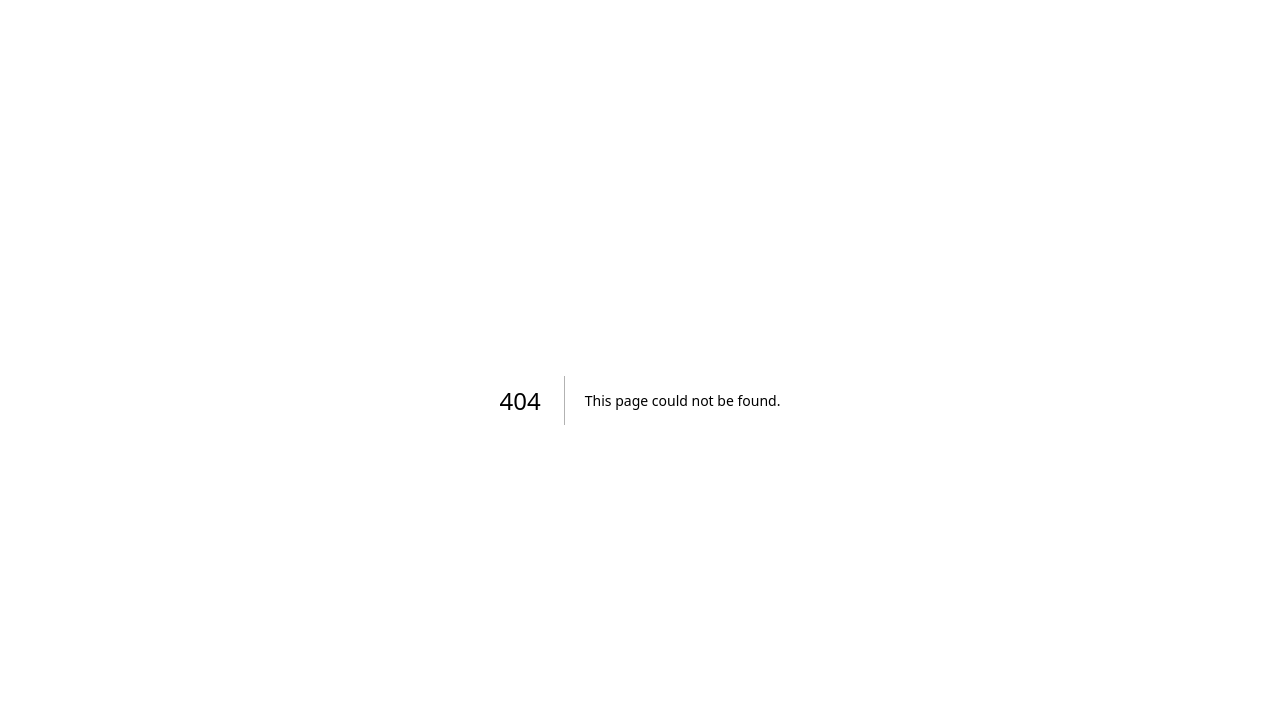
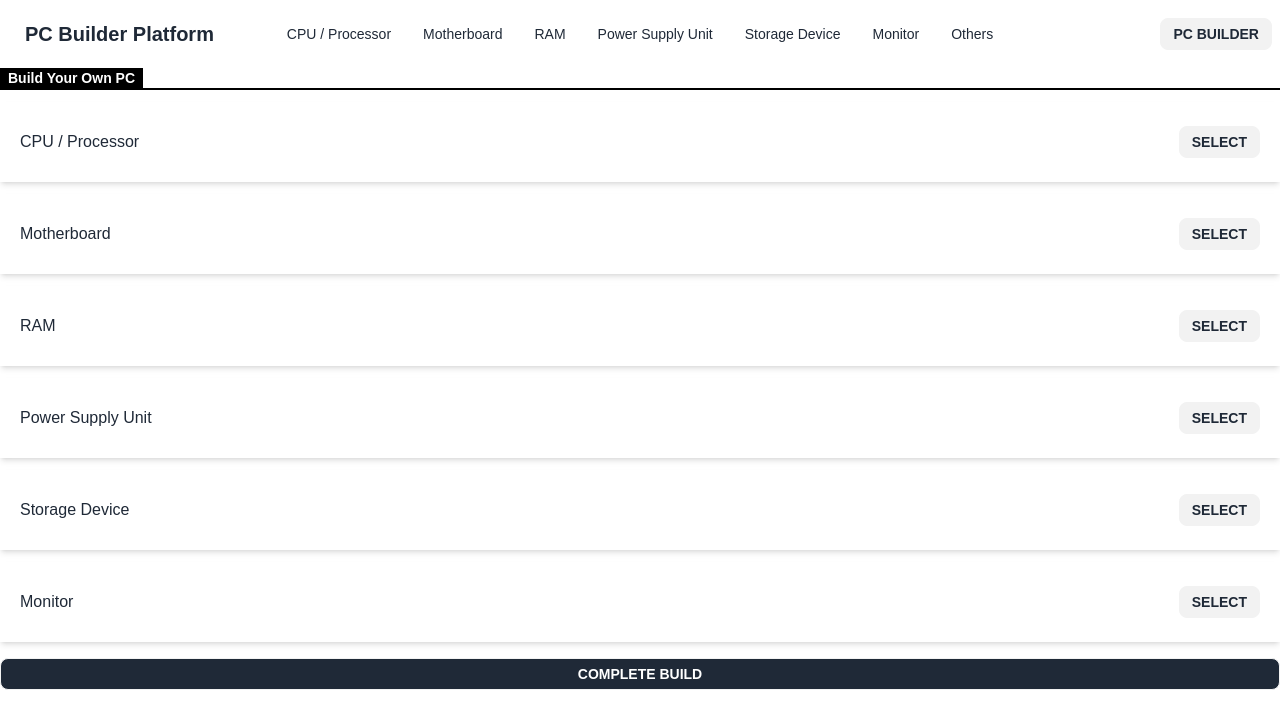
Before and after one commit to rakibshakib/pc-builder-front-6, a Next.js app: page /builders in a window 1280 px wide. Before the commit this address had no page. Shown: the top 728 px of the page. Built offline with nearby package versions, Linux system fonts and the light colour scheme.

Commit message:
pc builder page created with ssr data

```diff
--- a/src/components/Navbar.js
+++ b/src/components/Navbar.js
@@ -79,7 +79,9 @@ const Navbar = () => {
         </ul>
       </div>
       <div className="navbar-end">
-        <a className="btn btn-sm">PC Builder</a>
+        <Link href={`/builders`}>
+          <p className="btn btn-sm">PC Builder</p>
+        </Link>
       </div>
     </div>
   );
--- a/src/components/ProductDetails.js
+++ b/src/components/ProductDetails.js
@@ -34,7 +34,7 @@ const ViewProductDetails = ({ product }) => {
             <h2 className="text-md font-semibold">
               {product?.["Product Name"]}
             </h2>
-            <p>
+            <p className="pt-2">
               <span className="font-semibold">Category:</span>{" "}
               {product?.Category}
             </p>
--- /dev/null
+++ b/src/components/SelectProductCard.js
@@ -0,0 +1,56 @@
+import React from "react";
+
+const SelectProductCard = ({ product }) => {
+  return (
+    <div className="px-5 py-5 shadow-md mt-4">
+      <div className="grid lg:grid-cols-2 md:grid-cols-2 content-start gap-10 sm:grid-cols-1">
+        <div className="flex justify-start items-center">
+          <figure className="h-[150px]">
+            <img
+              src={product?.Image}
+              alt=""
+              width={150}
+              className="object-cover h-full w-full"
+            />
+          </figure>
+        </div>
+        <div className="lg:ml-4 md:ml-2 text-[12px]">
+          <div>
+            <h2 className="font-semibold">{product?.["Product Name"]}</h2>
+            <p className="pt-2">
+              <span className="font-semibold">Category:</span>{" "}
+              {product?.Category}
+            </p>
+            <p className="pt-2">
+              <span className="font-semibold">Status: </span>
+              <span
+                className={
+                  product?.Status == "In Stock"
+                    ? "bg-green-700 px-3 py-1 rounded-lg text-white"
+                    : "bg-yellow-300 px-3 py-1 rounded-lg text-black"
+                }
+              >
+                {product?.Status}
+              </span>
+            </p>
+            <p className="pt-2 font-semibold">
+              <span className="font-semibold">Price</span>: {product?.Price}
+            </p>
+            <p className="pt-2">
+              <span className="font-semibold">Average Rating: </span>
+              {product?.["Average Rating"]} (Out of 5 Stars)
+            </p>
+          </div>
+          <button
+            className="btn btn-sm mt-4 px-5 py-1 text-[12px]"
+            onClick={() => console.log("add to buld")}
+          >
+            Add To Builder
+          </button>
+        </div>
+      </div>
+    </div>
+  );
+};
+
+export default SelectProductCard;
--- /dev/null
+++ b/src/pages/builders/index.js
@@ -0,0 +1,81 @@
+import RootLayout from "@/components/RootLayout";
+import { useRouter } from "next/router";
+import React from "react";
+
+export const pcBuilderData = [
+  { name: "CPU / Processor", to: "/select-by-category", item: {} },
+  { name: "Motherboard", to: "/select-by-category", item: {} },
+  { name: "RAM", to: "/select-by-category", item: {} },
+  { name: "Power Supply Unit", to: "/select-by-category", item: {} },
+  { name: "Storage Device", to: "/select-by-category", item: {} },
+  { name: "Monitor", to: "/select-by-category", item: {} },
+];
+
+const PcBuilder = () => {
+  const router = useRouter();
+
+  const handleClick = (name) => {
+    router.push({
+      pathname: "/select-by-category",
+      query: { name },
+    });
+  };
+  const query = router?.query;
+  return (
+    <div className="container mx-auto">
+      <h2 className="border-b-2 border-black text-sm font-semibold">
+        <span className="bg-black text-white px-2 inline-block">
+          Build Your Own PC
+        </span>
+      </h2>
+      <div>
+        {pcBuilderData?.map((data) => (
+          <div
+            key={data?.name}
+            className="flex justify-between items-center mt-3 h-[80px] px-5 shadow-md"
+          >
+            <h2>{data?.name}</h2>
+            <button
+              onClick={() => handleClick(data.name)}
+              className="btn btn-sm"
+            >
+              Select
+            </button>
+          </div>
+        ))}
+{/*
+        <div className="flex justify-between items-center mt-3 h-[80px] px-5 shadow-md">
+          <h2>Motherboard</h2>
+          <button className="btn btn-sm">Select</button>
+        </div>
+        <div className="flex justify-between items-center mt-3 h-[80px] px-5 shadow-md">
+          <h2>RAM</h2>
+          <button className="btn btn-sm">Select</button>
+        </div>
+        <div className="flex justify-between items-center mt-3 h-[80px] px-5 shadow-md">
+          <h2>Power Supply Unit</h2>
+          <button className="btn btn-sm">Select</button>
+        </div>
+        <div className="flex justify-between items-center mt-3 h-[80px] px-5 shadow-md">
+          <h2>Storage Device</h2>
+          <button className="btn btn-sm">Select</button>
+        </div>
+        <div className="flex justify-between items-center mt-3 h-[80px] px-5 shadow-md">
+          <h2>Monitor</h2>
+          <button className="btn btn-sm">Select</button>
+        </div> */}
+      </div>
+      <div className="mt-4">
+        <button className="btn btn-sm hover:bg-black hover:text-white bg-gray-800 text-white w-full">
+          Complete Build{" "}
+        </button>
+      </div>
+    </div>
+  );
+};
+
+export default PcBuilder;
+
+PcBuilder.getLayout = function getLayout(page) {
+  return <RootLayout>{page}</RootLayout>;
+};
--- a/src/pages/productDetails/[productId].js
+++ b/src/pages/productDetails/[productId].js
@@ -1,5 +1,6 @@
 import ViewProductDetails from "@/components/ProductDetails";
 import RootLayout from "@/components/RootLayout";
+import { useRouter } from "next/router";
 import React from "react";
 
 const ProductDetails = ({ product }) => {
--- /dev/null
+++ b/src/pages/select-by-category/index.js
@@ -0,0 +1,40 @@
+import RootLayout from "@/components/RootLayout";
+import SelectProductCard from "@/components/SelectProductCard";
+import { fetchDataByCategory } from "@/shared/apiHelper";
+import { useRouter } from "next/router";
+import React from "react";
+
+const SelectPc = ({ products }) => {
+  const router = useRouter();
+  console.log(products);
+  return (
+    <div className="container mx-auto">
+      <h2 className="border-b-2 border-black text-md font-semibold">
+        <span className="bg-black text-white px-2 inline-block">
+          Select Item
+        </span>
+      </h2>
+      <div>
+        {products?.length > 0 &&
+          products?.map((product) => (
+            <SelectProductCard key={product?._id} product={product} />
+          ))}
+      </div>
+    </div>
+  );
+};
+
+export default SelectPc;
+
+SelectPc.getLayout = function getLayout(page) {
+  return <RootLayout>{page}</RootLayout>;
+};
+
+export const getServerSideProps = async ({ query }) => {
+  const data = await fetchDataByCategory(query?.name);
+  return {
+    props: {
+      products: data,
+    },
+  };
+};
--- a/src/shared/Card.js
+++ b/src/shared/Card.js
@@ -1,6 +1,7 @@
 import Image from "next/image";
 import React from "react";
 import style from "./card.module.css";
+import { useRouter } from "next/router";
 const rating = (stars, range) => "★".repeat(stars).padEnd(range, "✩");
 const Card = ({ propsObj }) => {
   const { product, action } = propsObj;
@@ -42,9 +43,7 @@ const Card = ({ propsObj }) => {
           </p>
         </div>
         <div className={style.cardAction}>
-          <button onClick={action}>
-            See Details
-          </button>
+          <button onClick={action}>See Details</button>
         </div>
       </div>
     </div>
```
